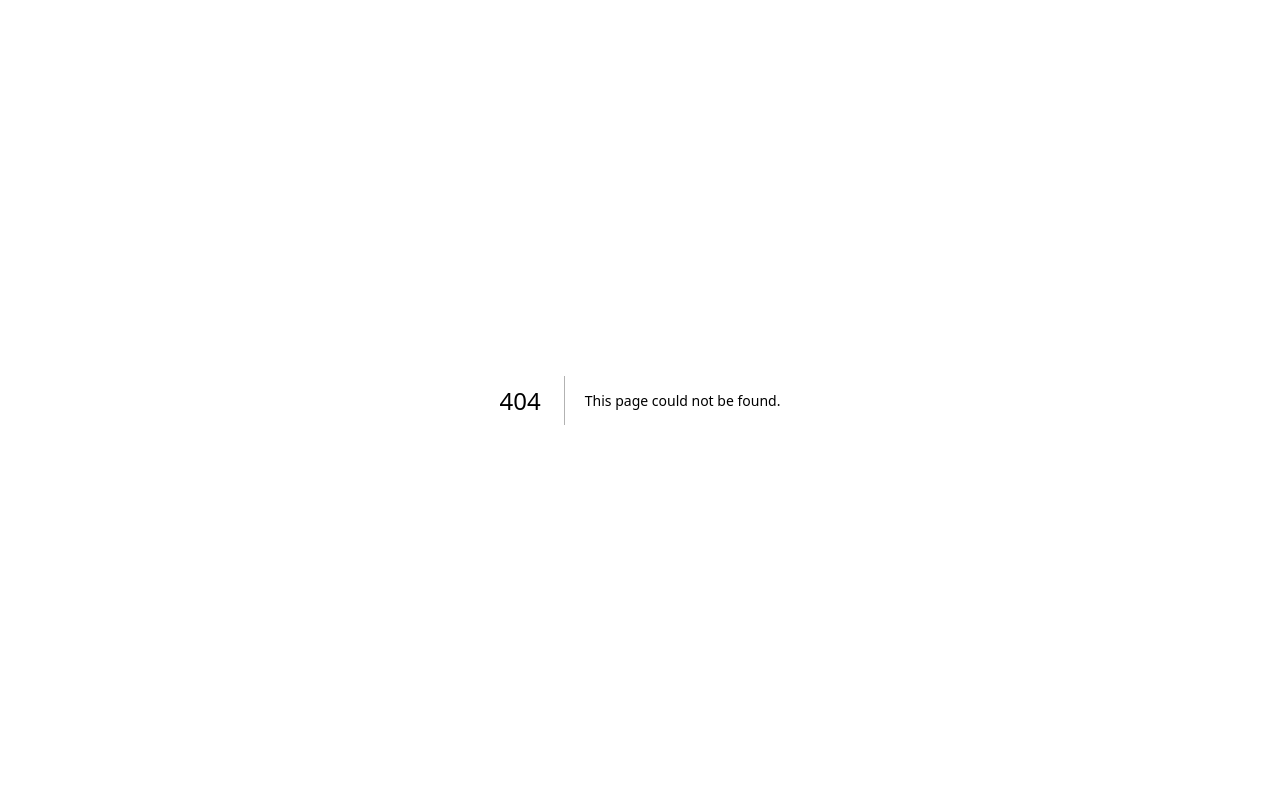
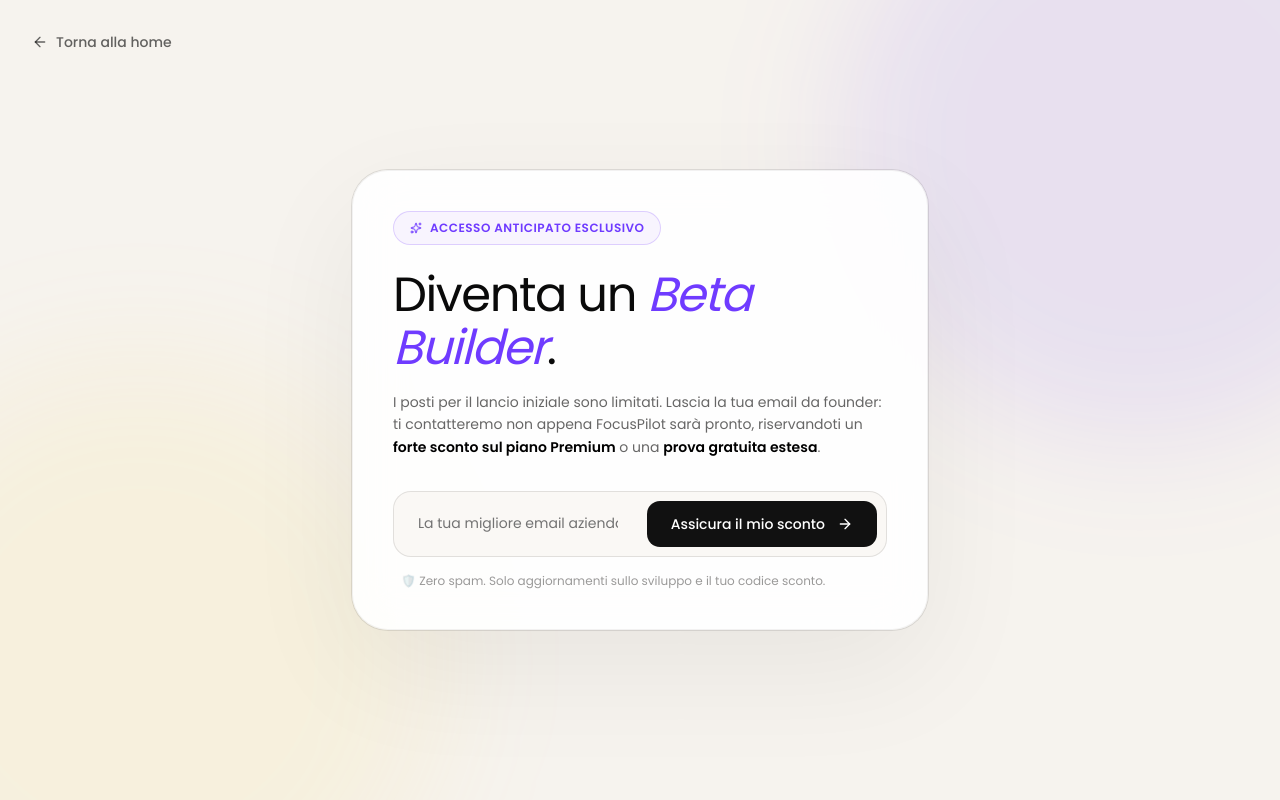
Before and after one commit to hodos-board/landing, a Next.js app: page /subscribe in a window 1280 px wide. Before the commit this address had no page. Built offline with nearby package versions, Linux system fonts and the light colour scheme.

Commit message:
added subscribe page

```diff
--- /dev/null
+++ b/app/subscribe/page.tsx
@@ -0,0 +1,161 @@
+"use client";
+
+import React, { useState } from "react";
+import Link from "next/link";
+import {
+  ArrowLeft,
+  ArrowRight,
+  Loader2,
+  CheckCircle2,
+  Sparkles,
+} from "lucide-react";
+import { Button } from "@/components/ui/button";
+import { Input } from "@/components/ui/input";
+import { Card } from "@/components/ui/card";
+
+export default function SubscribePage() {
+  const [email, setEmail] = useState("");
+  const [status, setStatus] = useState<
+    "idle" | "loading" | "success" | "error"
+  >("idle");
+
+  const handleSubmit = async (e: React.FormEvent) => {
+    e.preventDefault();
+    if (!email) return;
+
+    setStatus("loading");
+
+    // Simuliamo la chiamata API (es. integrazione con Loop, Resend o database)
+    // per dare enfasi alla micro-interazione.
+    await new Promise((resolve) => setTimeout(resolve, 1800));
+
+    // Qui andrà la logica reale (es: fetch('/api/subscribe', ...))
+    setStatus("success");
+  };
+
+  return (
+    <main className="relative flex min-h-screen flex-col items-center justify-center overflow-hidden bg-[#f6f3ee] text-[#111111] px-6">
+      {/* Background Decorativo coerente con la Landing */}
+      <div className="pointer-events-none absolute -top-40 -right-40 h-[600px] w-[600px] rounded-full bg-[#6F3BFF]/10 blur-3xl" />
+      <div className="pointer-events-none absolute -bottom-40 -left-40 h-[600px] w-[600px] rounded-full bg-[#FFD84D]/10 blur-3xl" />
+
+      {/* Bottone di ritorno alla Home */}
+      <Link
+        href="/"
+        className="group absolute top-8 left-8 flex items-center gap-2 font-poppins text-sm font-medium text-black/60 transition hover:text-black"
+      >
+        <ArrowLeft className="h-4 w-4 transition-transform group-hover:-translate-x-1" />
+        Torna alla home
+      </Link>
+
+      <div className="w-full max-w-xl z-10">
+        <Card className="overflow-hidden rounded-[36px] border border-black/5 bg-white/90 p-10 shadow-[0_40px_120px_rgba(0,0,0,0.06)] backdrop-blur-xl">
+          {/* STATO 1: IDLE / LOADING (Il Form) */}
+          {status !== "success" && (
+            <div className="animate-fade-in">
+              <div className="mb-6 inline-flex items-center gap-2 rounded-full border border-[#6F3BFF]/20 bg-[#6F3BFF]/5 px-4 py-2">
+                <Sparkles className="h-3 w-3 text-[#6F3BFF]" />
+                <span className="font-poppins text-xs font-semibold tracking-[0.04em] text-[#6F3BFF] uppercase">
+                  Accesso Anticipato Esclusivo
+                </span>
+              </div>
+
+              <h1 className="font-lora text-4xl sm:text-5xl leading-[1.1] tracking-[-0.03em]">
+                Diventa un{" "}
+                <span className="text-[#6F3BFF] italic">Beta Builder</span>.
+              </h1>
+
+              <p className="mt-4 font-poppins text-black/60 leading-relaxed">
+                I posti per il lancio iniziale sono limitati. Lascia la tua
+                email da founder: ti contatteremo non appena FocusPilot sarà
+                pronto, riservandoti un{" "}
+                <strong className="text-black font-semibold">
+                  forte sconto sul piano Premium
+                </strong>{" "}
+                o una{" "}
+                <strong className="text-black font-semibold">
+                  prova gratuita estesa
+                </strong>
+                .
+              </p>
+
+              <form onSubmit={handleSubmit} className="mt-8 space-y-4">
+                <div className="relative flex flex-col sm:flex-row gap-3 rounded-2xl sm:border sm:border-black/10 sm:bg-[#faf8f5] sm:p-2">
+                  <Input
+                    type="email"
+                    required
+                    disabled={status === "loading"}
+                    placeholder="La tua migliore email aziendale..."
+                    value={email}
+                    onChange={(e) => setEmail(e.target.value)}
+                    className="h-14 sm:h-12 border border-black/10 sm:border-0 bg-[#faf8f5] sm:bg-transparent px-4 font-poppins text-base shadow-none focus-visible:ring-2 focus-visible:ring-[#6F3BFF] sm:focus-visible:ring-0 rounded-xl sm:flex-1"
+                  />
+
+                  {/* Micro-interaction Button */}
+                  <Button
+                    type="submit"
+                    disabled={status === "loading"}
+                    className={`h-14 sm:h-12 rounded-xl px-6 font-poppins font-medium text-white transition-all duration-300 sm:w-auto w-full
+                      ${
+                        status === "loading"
+                          ? "bg-[#6F3BFF]/80 cursor-not-allowed scale-[0.98]"
+                          : "bg-[#111111] hover:bg-black active:scale-[0.97]"
+                      }
+                    `}
+                  >
+                    {status === "loading" ? (
+                      <span className="flex items-center justify-center gap-2">
+                        <Loader2 className="h-4 w-4 animate-spin text-white" />
+                        Salvataggio...
+                      </span>
+                    ) : (
+                      <span className="flex items-center justify-center gap-1 group">
+                        Assicura il mio sconto
+                        <ArrowRight className="ml-2 h-4 w-4 transition-all group-hover:translate-x-1" />
+                      </span>
+                    )}
+                  </Button>
+                </div>
+                <p className="text-xs font-poppins text-black/40 text-center sm:text-left pl-2">
+                  🛡️ Zero spam. Solo aggiornamenti sullo sviluppo e il tuo
+                  codice sconto.
+                </p>
+              </form>
+            </div>
+          )}
+
+          {/* STATO 2: SUCCESS (Messaggio di conferma con animazione) */}
+          {status === "success" && (
+            <div className="flex flex-col items-center text-center py-6 animate-scale-up">
+              <div className="flex h-16 w-16 items-center justify-center rounded-2xl bg-[#00C26F]/10 mb-6 ">
+                <CheckCircle2 className="h-10 w-10 text-[#00A55D]" />
+              </div>
+
+              <h2 className="font-lora text-4xl tracking-[-0.03em]">
+                Sei dentro, Founder!
+              </h2>
+
+              <p className="mt-4 font-poppins text-black/60 max-w-md leading-relaxed">
+                Abbiamo registrato correttamente l&apos;indirizzo{" "}
+                <span className="font-semibold text-black">{email}</span>. Sei
+                ufficialmente in lista per ricevere l&apos;accesso prioritario e
+                l&apos;offerta di lancio dedicata.
+              </p>
+
+              <div className="mt-8 pt-6 border-t border-black/5 w-full">
+                <Link href="/">
+                  <Button
+                    variant="outline"
+                    className="h-12 rounded-xl border-black/10 bg-white px-6 font-poppins text-sm font-medium"
+                  >
+                    Torna alla Landing Page
+                  </Button>
+                </Link>
+              </div>
+            </div>
+          )}
+        </Card>
+      </div>
+    </main>
+  );
+}
--- a/components/HeroSection.tsx
+++ b/components/HeroSection.tsx
@@ -4,7 +4,7 @@
 
 export default function HeroSection() {
   return (
-    <section className="relative">
+    <section className="relative pt-16">
       <div className="mx-auto max-w-7xl px-6 pt-16 pb-20">
         <div className="grid items-center gap-16 lg:grid-cols-2">
           <div>
--- a/components/Navbar.tsx
+++ b/components/Navbar.tsx
@@ -4,8 +4,18 @@
 
 export default function Navbar() {
   return (
-    <header className="sticky top-0 z-50 border-b border-black/5 bg-[#f6f3ee]/70 backdrop-blur-xl">
-      <div className="mx-auto flex h-20 max-w-7xl items-center justify-between px-6">
+    // L'header fa da contenitore fisso/sticky e aggiunge il padding (margine) superiore e laterale
+    <header className="fixed top-0 z-50 w-full px-4 pt-4 sm:px-6">
+      {/* Questo div diventa la vera barra flottante:
+        - max-w-7xl: mantiene la larghezza coerente con il resto della pagina
+        - bg-[#f6f3ee]/40: ridotto l'alpha a /40 per renderlo più trasparente e valorizzare il blur
+        - backdrop-blur-xl: l'effetto sfocatura sullo sfondo
+        - rounded-3xl e border: per i bordi arrotondati e l'effetto "vetro" sottile
+        - shadow-lg/5: aggiunge profondità per farla sembrare davvero sospesa
+      */}
+      <div className="mx-auto flex h-20 max-w-7xl items-center justify-between rounded-3xl border border-black/5 bg-[#f6f3ee]/40 px-6 shadow-lg shadow-black/5 backdrop-blur-xl">
+        {/* Logo */}
+        <Link href="#">
           <div className="flex items-center gap-3">
             <div className="flex h-9 w-9 items-center justify-center rounded-xl bg-black font-serif font-semibold text-white">
               F/
@@ -14,8 +24,10 @@
               FocusPilot
             </span>
           </div>
+        </Link>
 
-        <nav className="hidden items-center gap-10 text-sm font-medium md:flex">
+        {/* Links di Navigazione */}
+        <nav className="hidden items-center gap-10 text-sm font-medium md:flex font-poppins">
           <Link href="#features" className="transition hover:opacity-60">
             Funzionalità
           </Link>
@@ -30,15 +42,18 @@
           </Link>
         </nav>
 
+        {/* Pulsanti di Azione */}
         <div className="flex items-center gap-4">
-          <button className="hidden font-[Poppins] text-sm font-medium md:block">
+          <button className="hidden text-sm font-medium md:block font-poppins">
             Accedi
           </button>
 
-          <Button className="group h-12 rounded-2xl bg-[#111111] px-6 font-[Poppins] text-white hover:bg-black">
+          <Link href="/subscribe">
+            <Button className="group h-12 rounded-2xl bg-[#111111] px-6 text-white hover:bg-black font-poppins">
               Inizia gratis
               <ArrowRight className="ml-2 h-4 w-4 transition-all group-hover:-mr-1 group-hover:ml-3" />
             </Button>
+          </Link>
         </div>
       </div>
     </header>
```
Lines whose indentation alone changed are shown as unchanged.
